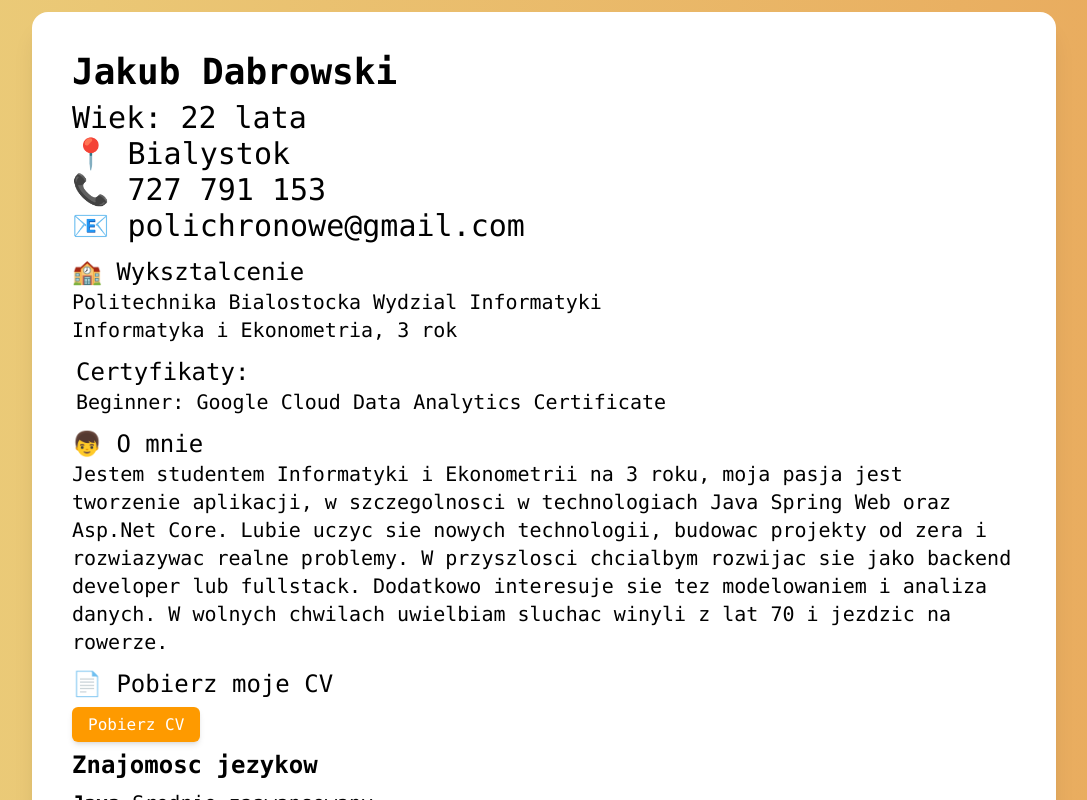
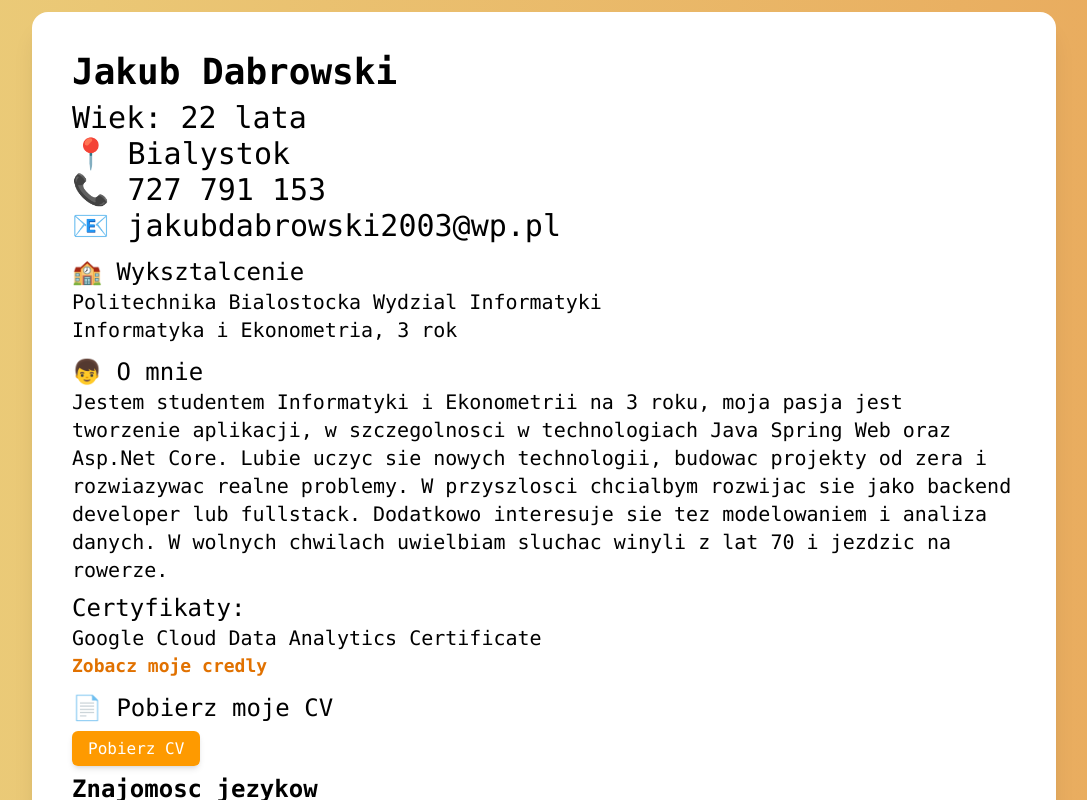
Before and after one commit to kubacki03/kubacki03.github.io, a React (Vite) app in the folder mojecv/: page / in a window 1280 px wide. Shown: the top 800 px of the page, without its empty margins (96-1183 px from the left). Built offline with nearby package versions, Linux system fonts and the light colour scheme.

Commit message:
dodalem certyfikat

```diff
--- a/mojecv/src/MeComponent.tsx
+++ b/mojecv/src/MeComponent.tsx
@@ -9,7 +9,7 @@ const Me = {
     name: "Jakub",
     surname: "Dabrowski",
     phone: "727 791 153",
-    email: "polichronowe@gmail.com",
+    email: "jakubdabrowski2003@wp.pl",
     city: "Bialystok",
     age: 22,
     school: "Politechnika Bialostocka Wydzial Informatyki",
@@ -25,7 +25,7 @@ const MeElement =
         <h2 className="font-mono text-3xl mx-2">Wiek: {Me.age} lata</h2>
         <h2 className="font-mono text-3xl mx-2">&#128205; {Me.city}</h2>
         <h2 className="font-mono text-3xl mx-2">&#128222; {Me.phone} </h2>
-        <h2 className="font-mono md:text-3xl sm:text-xl  mx-2"> &#128231; {Me.email}</h2>
+        <h2 className="font-mono md:text-3xl sm:text-lg  mx-2"> &#128231; {Me.email}</h2>
 
 
 
@@ -36,12 +36,23 @@ const MeElement =
         </div>
 
         <div className="m-3">
-        <h3 className="font-mono text-2xl ">Certyfikaty:</h3>
-        <p className="font-mono text-xl ">Beginner: Google Cloud Data Analytics Certificate</p>
+
+
     </div>
         <h3 className="font-mono text-2xl mx-2">&#128102; O mnie</h3>
         <h3 className="font-mono text-xl mx-2">{Me.description}</h3>
 
+
+        <div className="m-2">
+        <h3 className="font-mono text-2xl ">Certyfikaty:</h3>
+        <p className="font-mono text-xl ">Google Cloud Data Analytics Certificate</p>
+        <button
+            className="font-mono relative text-amber-600 transition-all duration-300 hover:text-blue-500 hover:animate-pulse text-lg font-semibold"
+            onClick={() => window.open("https://www.credly.com/users/jakub-dabrowski.a6c1e57c", "_blank")}
+        >
+            Zobacz moje credly
+        </button>
+    </div>
 
         <h3 className="font-mono text-2xl mx-2 mt-3" > &#128196; Pobierz moje CV</h3>
         <div className="mx-2 my-3">
@@ -52,6 +63,7 @@ const MeElement =
             >
                  Pobierz CV
             </a>
+
         </div>
     </>
 
--- a/mojecv/src/Projects.tsx
+++ b/mojecv/src/Projects.tsx
@@ -84,7 +84,7 @@ const projects: Project[] = [
     { lang: "Python", name: "Analiza wielowymiarowa danych", description: "Projekt analizy wielowymiarowej zmiennej jakosc zycia w wojewodztwach", github: "https://github.com/kubacki03/statWebApp.git", demo: "https://youtu.be/FztD9q8nv5o" },
     { lang: "C#", name: "Monte Carlo Casino", description: "Projekt kasyna online", github: "https://github.com/kubacki03/MonteCarlo-Casino.git", demo: "https://drive.google.com/file/d/10lQV5FzIoWe3IUnJnW6jPc_q2rL5V7pw/view?usp=sharing" },
     { lang: "C#", name: "Jira", description: "Jira-like projekt do zarzadzania projektami", github: "https://github.com/kubacki03/Jira.git", demo: "https://youtu.be/ZdTvzKR5b94" }, //git
-    { lang: "C#", name: "Sklep Online", description: "sklep online z rozszerzonymi funkcjonalnosciami", github: "https://github.com/kubacki03/Sklep-Online-WebApp.git", demo: "https://youtu.be/gEpwFOSvnXw" }, //git
+    { lang: "C#", name: "Sklep Online", description: "Sklep online z rozszerzonymi funkcjonalnosciami", github: "https://github.com/kubacki03/Sklep-Online-WebApp.git", demo: "https://youtu.be/gEpwFOSvnXw" }, //git
     { lang: "C#", name: "Hotel", description: "Hotel-WebApp to prosta strona internetowa umozliwiajaca logowanie oraz rezerwacje pokoi w hotelu", github: "https://github.com/kubacki03/Hotel-WebApp.git", demo: "https://youtu.be/kAdftqyzGWg" },//git
     { lang: "C#", name: "Duolingo type app", description: "Aplikacja webowa stworzona do nauki jezykow obcych, ktora wykorzystuje OpenAI API do generowania dynamicznych materialow edukacyjnych, zadan praktycznych oraz quizow.", github: "https://github.com/kubacki03/Duolingo.git", demo: "https://youtu.be/dCM9Afysi50" },
     { lang: "C#", name: "Aplikacja osobisty asystent", description: "Osobisty asystent ProjektWPF to prosta aplikacja asystenta, ktora ma pomagac w codziennych czynnosciach", github: "https://github.com/kubacki03/ProjektWPF.git", demo: "https://youtu.be/RX7q7QCLsFM" },
@@ -93,6 +93,8 @@ const projects: Project[] = [
     { lang: "Java", name: "BarberShop", description: "Aplikacja do rezerwacji wizyt w barbershopie", github: "https://github.com/kubacki03/BarberWeb.git", demo: "https://youtu.be/UMDIT9wWuG4" },
     { lang: "Java", name: "Backend do to-do-list like aplikacji", description: "Aplikacja, ktora sluzy za backend do apki typu To-Do-List.", github: "https://github.com/kubacki03/ToDoListJavaBackend.git", demo: "https://youtu.be/3r_7X_QT2Ak" },
     { lang: "TypeScript", name: "Frontend do to-do-list aplikacji", description: "Aplikacja w Angularze, ktora sluzy jako frontend", github: "https://github.com/kubacki03/ToDoList.git", demo: "https://youtu.be/3r_7X_QT2Ak" },
+    { lang: "C#", name: "RecipeBook .net + react", description: "Interaktywana aplikacja do tworzenia i udostepniania przepisow, autoryzacja z jwt", github: "https://github.com/kubacki03/CookBook.git", demo:"" }
+
 ]
 
 
```
Also changed, not shown: 1 other file (tests, documents, lock files or other folders).
